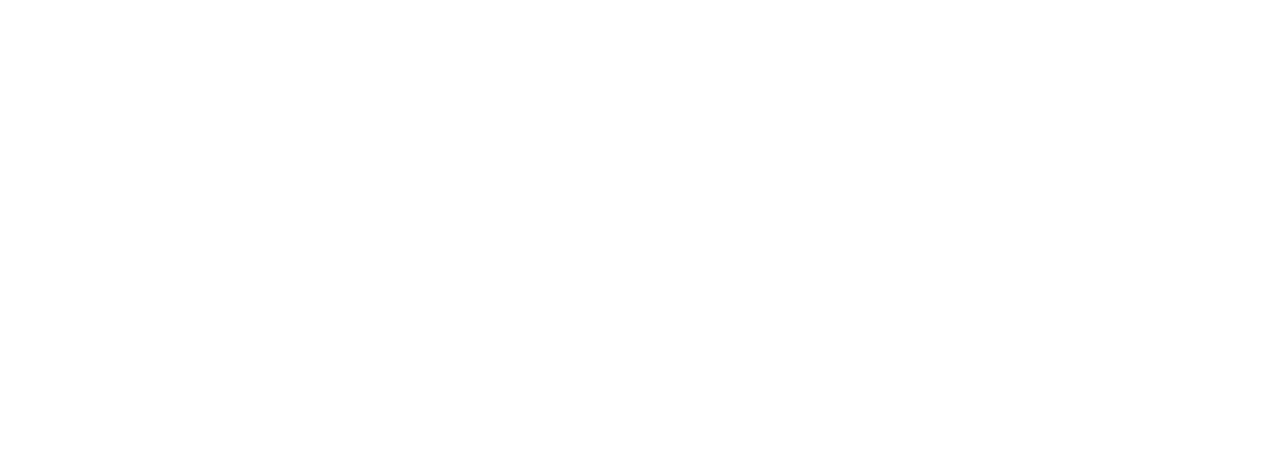
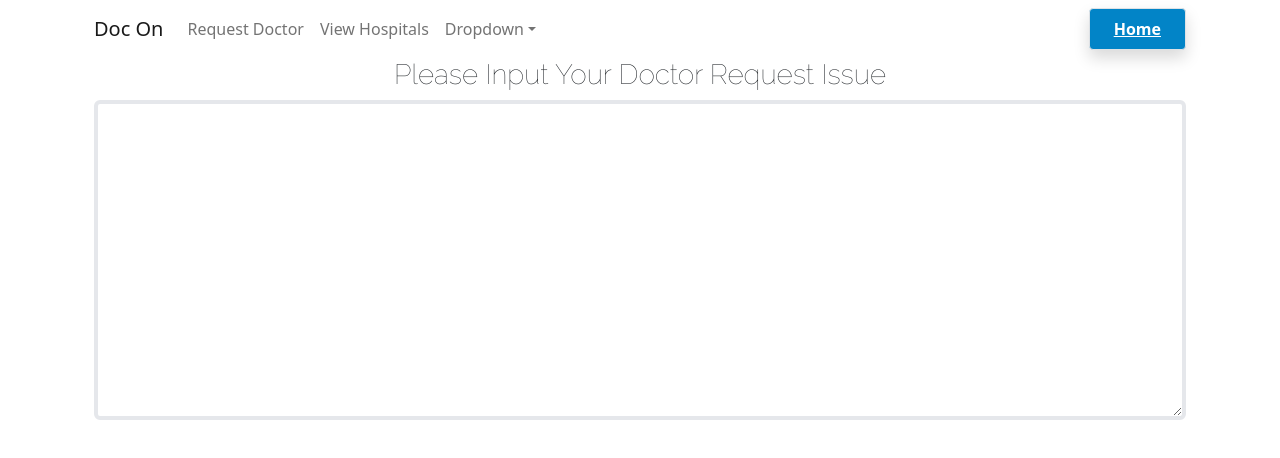
Before and after one commit to KKanda900/HackRU2022, a React (Create React App) app in the folder docon/: page /request in a window 1280 px wide. Before the commit this address had no page. Shown: the top 458 px of the page. Built offline with nearby package versions, Linux system fonts and the light colour scheme.

Commit message:
request form and more

```diff
--- a/docon/src/App.js
+++ b/docon/src/App.js
@@ -3,6 +3,7 @@
 import Login from './components/Login/Login'
 import HomePage from './components/HomePage/HomePage';
 import { Dashboard } from './components/Dashboards/ClientDashboard/Dashboard';
+import { RequestForm } from './components/Dashboards/ClientDashboard/RequestDoctor/RequestForm';
 import { addDoc, collection, doc, setDoc } from 'firebase/firestore';
 import { db } from './firebase';
 import {
@@ -27,6 +28,7 @@
 				<Route path={'/login'} element={<Signin/>}/>
 				<Route path={'/signup'} element={<Login/>}/>
 				<Route path={'/dashboard'} element={<Dashboard/>}/>
+				<Route path={'/request'} element={<RequestForm/>}/>
 			</Routes>
 		</BrowserRouter>
 	);
--- a/docon/src/components/Dashboards/ClientDashboard/Dashboard.jsx
+++ b/docon/src/components/Dashboards/ClientDashboard/Dashboard.jsx
@@ -5,8 +5,7 @@
 export const Dashboard = () => {
     return (
         <Container>
-            <UserNavBar />
-            <h1>Welcome user!</h1>
+            <UserNavBar/>
         </Container>
     )
 }
--- /dev/null
+++ b/docon/src/components/Dashboards/ClientDashboard/RequestDoctor/Form.jsx
@@ -0,0 +1,13 @@
+import React from 'react'
+import { Container } from 'react-bootstrap'
+
+export const Form = () => {
+    return (
+        <Container>
+            <div align='center'>
+                <h3 class='font-railway'>Please Input Your Doctor Request Issue</h3>
+                <textarea class="w-100 h-80 border-4 outline-black-100 outline-10 hover:outline-2 resize rounded-md caret-black"></textarea>
+            </div>
+        </Container>
+    )
+}
--- /dev/null
+++ b/docon/src/components/Dashboards/ClientDashboard/RequestDoctor/RequestForm.jsx
@@ -0,0 +1,13 @@
+import React from 'react'
+import { Container } from 'react-bootstrap'
+import UserNavBar from '../UserNavBar'
+import { Form } from './Form'
+
+export const RequestForm = () => {
+    return (
+        <Container>
+            <UserNavBar />
+            <Form/>
+        </Container>
+    )
+}
--- a/docon/src/components/Dashboards/ClientDashboard/UserNavBar.jsx
+++ b/docon/src/components/Dashboards/ClientDashboard/UserNavBar.jsx
@@ -1,5 +1,7 @@
 import React from 'react'
 import { Button } from 'react-bootstrap'
+import Nav from 'react-bootstrap/Nav'
+import { NavDropdown } from 'react-bootstrap'
 import Navbar from 'react-bootstrap/Navbar'
 import Container from 'react-bootstrap/Container'
 
@@ -8,6 +10,17 @@
         <Navbar>
             <Container>
                 <Navbar.Brand href="/">Doc On</Navbar.Brand>
+                <Nav className="me-auto">
+                    <Nav.Link href="/request">Request Doctor</Nav.Link>
+                    <Nav.Link href="#link">View Hospitals</Nav.Link>
+                    <NavDropdown title="Dropdown" id="basic-nav-dropdown">
+                        <NavDropdown.Item href="#action/3.1">Action</NavDropdown.Item>
+                        <NavDropdown.Item href="#action/3.2">Another action</NavDropdown.Item>
+                        <NavDropdown.Item href="#action/3.3">Something</NavDropdown.Item>
+                        <NavDropdown.Divider />
+                        <NavDropdown.Item href="#action/3.4">Separated link</NavDropdown.Item>
+                    </NavDropdown>
+                </Nav>
                 <Navbar.Toggle />
                 <Navbar.Collapse className="justify-content-end">
                     <button class="bg-sky-600 hover:bg-sky-700 text-white font-semibold py-2 px-4 border border-gray-400 rounded shadow">
--- a/docon/src/components/Dashboards/DoctorDashboard/Admins.jsx
+++ b/docon/src/components/Dashboards/DoctorDashboard/Admins.jsx
@@ -0,0 +1,7 @@
+import React from 'react'
+
+export const Admins = () => {
+  return (
+    <div>Admins</div>
+  )
+}
```
Also changed, not shown: docon/src/components/Dashboards/ClientDashboard/CovidStatus/Status.jsx (added).
